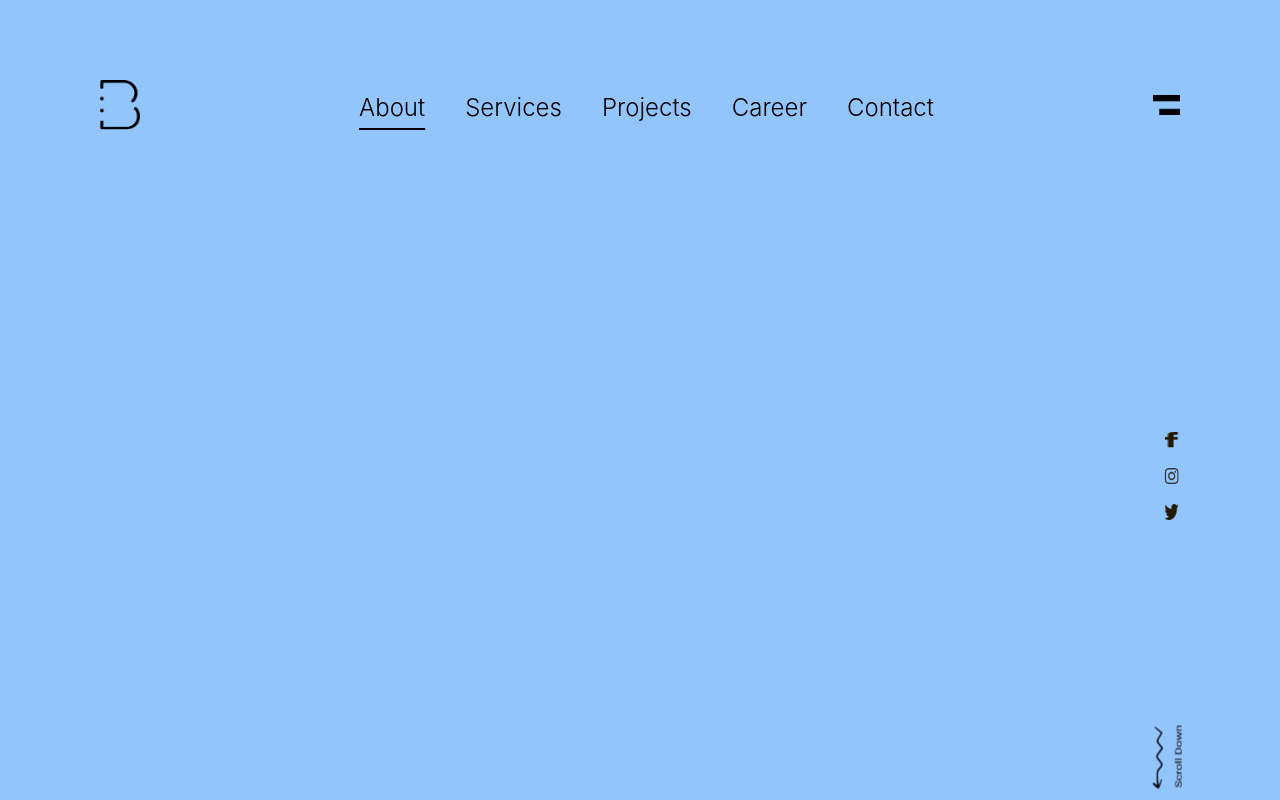
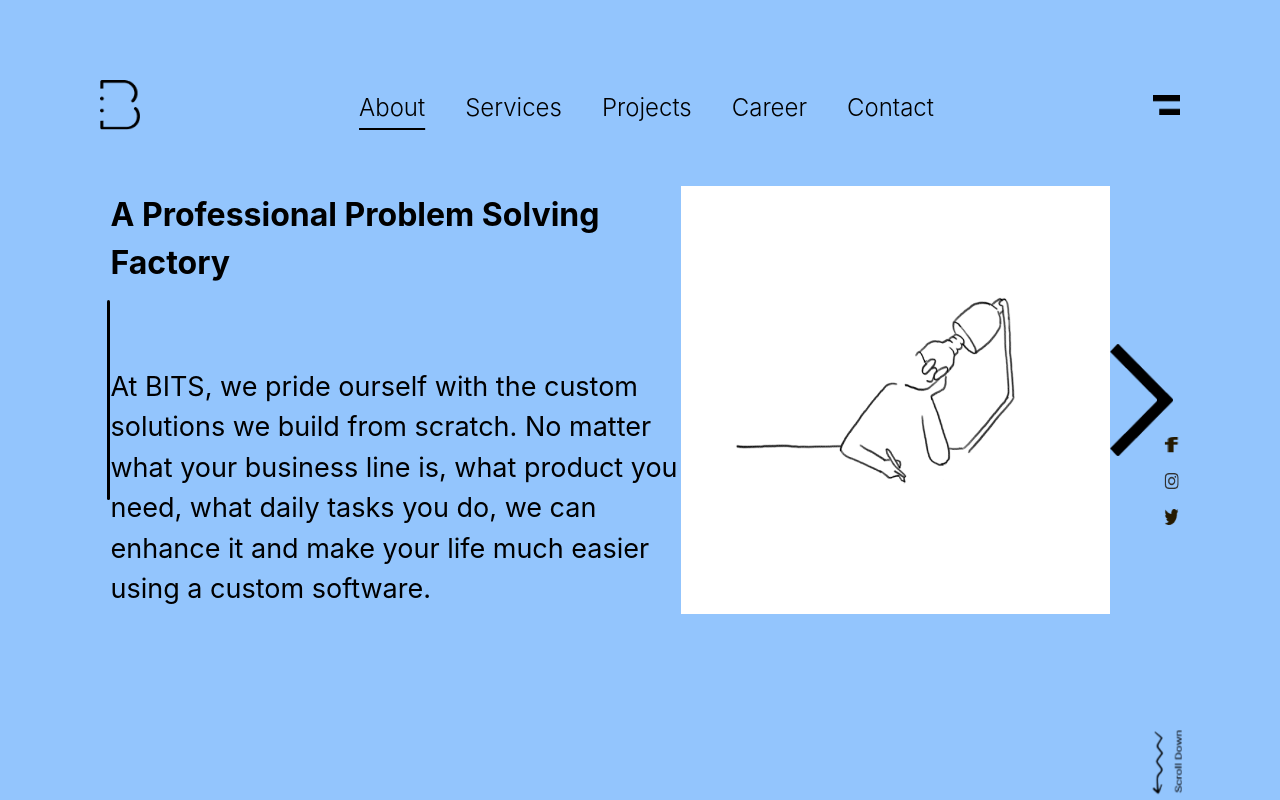
Before and after one commit to fouadchahd/next-starter, a Next.js app: page /about in a window 1280 px wide. Built offline with nearby package versions, Linux system fonts and the light colour scheme.

Commit message:
aboutcontent component

```diff
--- /dev/null
+++ b/components/AboutContent.tsx
@@ -0,0 +1,29 @@
+import React from "react";
+import Image from "next/image";
+
+export const AboutContent = (props: { title: string, number: string, image: string, content: string }): React.ReactElement => {
+    return (
+        <div className="absolute left-[-120px] flex justify-between  items-center w-full h-1/2 " >
+            <span className=" font-semibold text-[400px]" >{props.number}</span>
+            <span className="h-1/2 w-[6px] rounded bg-black" ></span>
+            <div className="w-[600px] flex flex-col">
+                <h1 className="leading-none font-bold text-[60px] uppercase">{props.title}</h1>
+                <p className="text-[27px] mt-5">{props.content}</p>
+            </div>
+            <Image
+                alt=""
+                src="/images/right-arrow.png"
+                width="67px"
+                height="117px"
+                className={"cursor-pointer"}
+            />
+            <Image
+                alt=""
+                src={props.image}
+                width="450px"
+                height="450px"
+                className={"cursor-pointer"}
+            />
+        </div>
+    );
+};
--- a/pages/about.tsx
+++ b/pages/about.tsx
@@ -1,18 +1,44 @@
 import React from "react";
 import type { NextPage } from "next";
+import Image from "next/image";
 import { WebSiteHead } from "@components/WebSiteHead";
 import { HeaderNavigation } from "@components/HeaderNavigation";
 import SideIndicator from "@components/SideIndicator";
+import { AboutContent } from "@components/AboutContent";
 const About: NextPage = () => {
   return (
     <>
       <HeaderNavigation selectedItem={0} />
       <div className="h-screen scrollbar-hide w-screen overflow-x-hidden overflow-y-visible bg-gray-100 bg-digit-background">
         <WebSiteHead title="Bits • About" />
-        <div id="Sec1" className="relative h-screen w-screen bg-blue-300">
+        <div id="Sec1" className="flex justify-center items-center relative h-screen w-screen bg-blue-300">
           <SideIndicator down scrollDownToId={"Sec2"} />
+          <div className="flex justify-between items-center w-10/12 h-1/2" >
+            <span className="h-1/2 w-1 bg-black rounded-full" ></span>
+            <div className=" w-[600px] flex flex-col">
+              <h1 className="font-bold text-[32px]">A Professional Problem Solving Factory</h1>
+              <p className="text-[27px] mt-20">At BITS, we pride ourself with the custom solutions we build from scratch. No matter what your business line is, what product you need, what daily tasks you do, we can enhance it and make your life much easier using a custom software.
+              </p>
+            </div>
+            <Image
+              alt=""
+              src="/images/AboutIllu-1.png"
+              width="450px"
+              height="450px"
+              className={"cursor-pointer"}
+            />
+            <Image
+              alt=""
+              src="/images/right-arrow.png"
+              width="67px"
+              height="117px"
+              className={"cursor-pointer"}
+            />
+          </div>
         </div>
-        <div id="Sec2" className=" relative h-screen w-screen bg-green-300">
+        <div id="Sec2" className="relative flex  items-center relative h-screen w-screen bg-green-300">
+          <AboutContent title={"project brief"} number={"01"} image={"/images/AboutIllu-2.png"} content={"Each project journey starts with a questionnair that will make you think deeply about your project and help you define your goals."} />
+
           <SideIndicator
             up
             down
@@ -20,7 +46,8 @@ const About: NextPage = () => {
             scrollUpToId={"Sec1"}
           />
         </div>
-        <div id="Sec3" className=" relative h-screen w-screen bg-violet-300">
+        <div id="Sec3" className="flex items-center relative h-screen w-screen bg-violet-300">
+          <AboutContent title={"onboarding"} number={"02"} image={"/images/AboutIllu-3.png"} content={"After our brief, you will receive a non-compulsary detailed proposal covering the project scope, the technologies that will be used, the initial project plan."} />
           <SideIndicator
             up
             down
@@ -28,7 +55,9 @@ const About: NextPage = () => {
             scrollUpToId={"Sec2"}
           />
         </div>
-        <div id="Sec4" className=" relative h-screen w-screen bg-rose-400">
+        <div id="Sec4" className="flex items-center relative h-screen w-screen bg-rose-400">
+          <AboutContent title={"design"} number={"03"} image={"/images/AboutIllu-4.png"} content={"After creating multiple concepts, we pick the strongest two and present them in-depth concept presentation. Each project involves two revision rounds, so we can adjust things until you are please."} />
+
           <SideIndicator
             up
             down
@@ -36,7 +65,9 @@ const About: NextPage = () => {
             scrollUpToId={"Sec3"}
           />
         </div>
-        <div id="Sec5" className="relative h-screen w-screen bg-pink-300">
+        <div id="Sec5" className="flex items-center relative h-screen w-screen bg-pink-300">
+          <AboutContent title={"research"} number={"04"} image={"/images/AboutIllu-5.png"} content={"We will define the creative direction and put together a strategy where we outline a unique style through a visual mood board."} />
+
           <SideIndicator up scrollUpToId={"Sec4"} />
         </div>
       </div>
```
